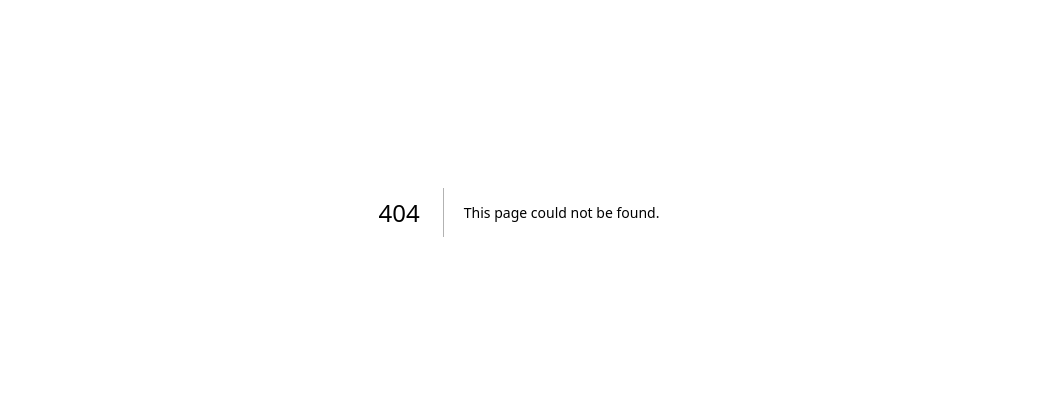
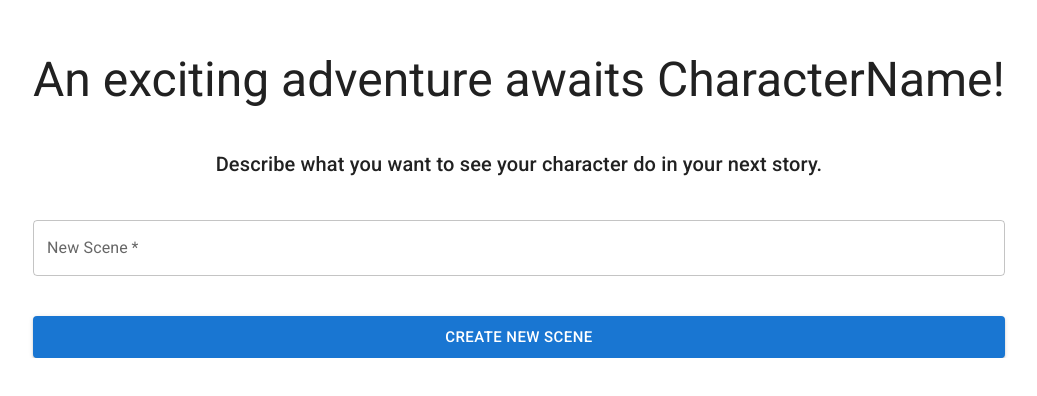
Before and after one commit to Abbyog27/ai-tales, a Next.js app: page /scenes/new in a window 1280 px wide. Before the commit this address had no page. Shown: the part 188-584 px from the top of the page, without its empty margins (121-1158 px from the left). Built offline with nearby package versions, Linux system fonts and the light colour scheme.

Commit message:
feat: created new scenes page

```diff
--- /dev/null
+++ b/src/app/scenes/new/page.js
@@ -0,0 +1,37 @@
+import * as React from 'react';
+import CssBaseline from '@mui/material/CssBaseline';
+import Container from '@mui/material/Container';
+import { Stack, Button, Grid, Typography, TextField } from '@mui/material';
+import '@fontsource/roboto/300.css';
+import '@fontsource/roboto/400.css';
+import '@fontsource/roboto/500.css';
+import '@fontsource/roboto/700.css';
+
+
+export default function CreateScene() {
+  return (
+    <React.Fragment>
+      <Container component="main" maxWidth="xl" sx={{
+        marginTop: 30,
+        display: 'flex',
+        flexDirection: 'column',
+        justifyContent: 'center',
+        alignItems: 'center',
+      }}>
+        <CssBaseline />
+        <Stack spacing={5} sx={{
+          textAlign: 'center',
+        }}>
+            <Typography variant="h3" component="h3">
+              An exciting adventure awaits CharacterName!
+            </Typography>
+            <Typography variant="h6" component="h6">
+              Describe what you want to see your character do in your next story.
+            </Typography>
+            <TextField multiline required fullWidth label="New Scene" id="sceneInput" />
+            <Button variant="contained" size="large">Create New Scene</Button>
+        </Stack>
+      </Container>
+    </React.Fragment>
+  );
+}
```
